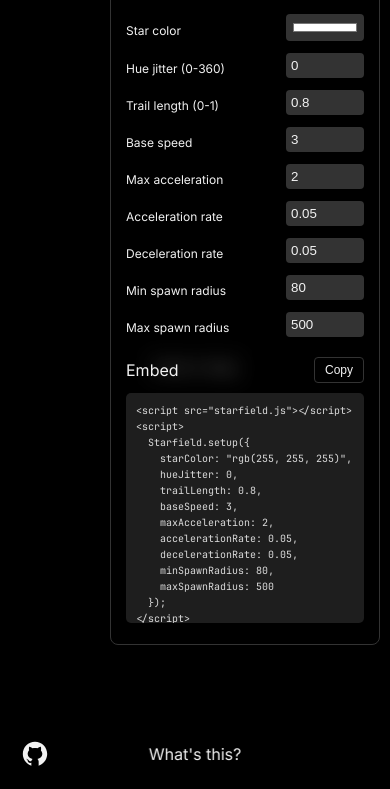
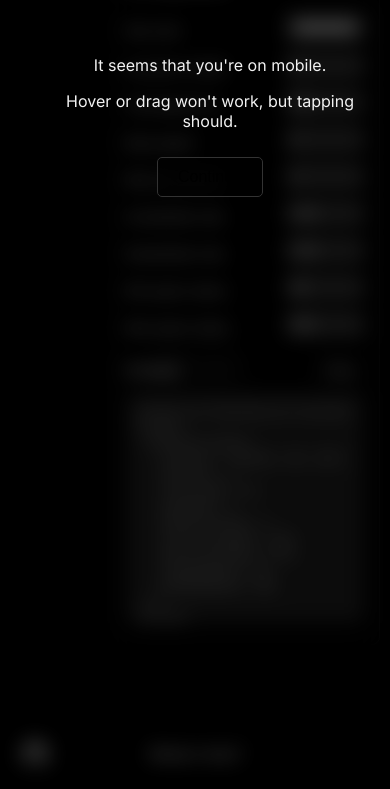
Before and after one commit to dahln/starfield.js, a website built with Parcel: page index.html in a window 390 px wide. Shown: the part 55-844 px from the top of the page. Built offline with nearby package versions, Linux system fonts and the light colour scheme.

Commit message:
Inform if mobile + package.json fix

```diff
--- a/css/docs.css
+++ b/css/docs.css
@@ -28,7 +28,7 @@
   left: 0;
   width: 100%;
   height: 100%;
-  background-color: rgba(0, 0, 0, 0.8);
+  background-color: rgba(0, 0, 0, 0.6);
   backdrop-filter: blur(10px);
   color: #f2f2f2;
   display: none;
--- a/css/index.css
+++ b/css/index.css
@@ -3,3 +3,4 @@
 @import "starfield.css";
 @import "panel.css";
 @import "docs.css";
+@import "modal.css";
--- /dev/null
+++ b/css/modal.css
@@ -0,0 +1,34 @@
+.modal {
+  display: none;
+  position: fixed;
+  z-index: 3000;
+  left: 0;
+  top: 0;
+  width: 100%;
+  height: 100%;
+  overflow: auto;
+  padding: 15px;
+  background-color: rgba(0, 0, 0, 0.6);
+  backdrop-filter: blur(10px);
+}
+
+.modal-content {
+  margin: 15% auto;
+  padding: 20px;
+  width: 80%;
+  text-align: center;
+}
+
+.modal-content p {
+  font-size: 16px;
+}
+
+.modal-content button {
+  margin: 10px;
+  padding: 10px 20px;
+  font-size: 16px;
+  border: 1px solid #333;
+  border-radius: 5px;
+  background-color: rgba(0, 0, 0, 0.3);
+  backdrop-filter: blur(10px);
+}
--- a/index.html
+++ b/index.html
@@ -99,6 +99,13 @@
       <p>Pretty much, it's licensed under the <a href="https://github.com/AnnikaV9/starfield.js/blob/master/LICENSE" target="_blank">MIT License</a> so go crazy with it.</p>
     </div>
   </div>
+  <div id="mobilePopup" class="modal">
+    <div class="modal-content">
+      <p>It seems that you're on mobile.</p>
+      <p>Hover or drag won't work, but tapping should.</p>
+      <button id="confirmButton">Continue</button>
+    </div>
+  </div>
   <script src="index.js" type="module"></script>
   <script src="starfield.js"></script>
   <script>
--- a/index.js
+++ b/index.js
@@ -1,9 +1,11 @@
 import { initDrag } from './modules/drag.js';
 import { initDocs } from './modules/docs.js';
 import { initPanel } from './modules/panel.js';
+import { initMobile } from './modules/mobile.js';
 
 document.addEventListener('DOMContentLoaded', () => {
   initDrag();
   initDocs();
   initPanel();
+  initMobile();
 });
--- /dev/null
+++ b/modules/mobile.js
@@ -0,0 +1,23 @@
+export function initMobile() {
+  function maybeMobile() {
+    if (/Mobi|Android|iPhone|iPad|iPod|BlackBerry|IEMobile|Opera Mini/i.test(navigator.userAgent)) {
+      return true;
+    }
+    if (window.innerWidth < 768) {
+      return true;
+    }
+    if ("ontouchstart" in window || navigator.msMaxTouchPoints > 0) {
+      return true;
+    }
+  }
+  window.onload = function() {
+    if (maybeMobile()) {
+      const modal = document.getElementById("mobilePopup");
+      modal.style.display = "block";
+      const confirmButton = document.getElementById("confirmButton");
+      confirmButton.onclick = function() {
+        modal.style.display = "none";
+      }
+    }
+  }
+}
--- a/package.json
+++ b/package.json
@@ -3,7 +3,7 @@
   "source": "index.html",
   "scripts": {
     "start": "parcel",
-    "build": "parcel build  --no-source-maps",
+    "build": "parcel build  --no-source-maps"
   },
   "devDependencies": {
     "parcel": "latest",
```
Also changed, not shown: modules/docs.js (+9 -9 lines), modules/drag.js (+4 -4 lines).
